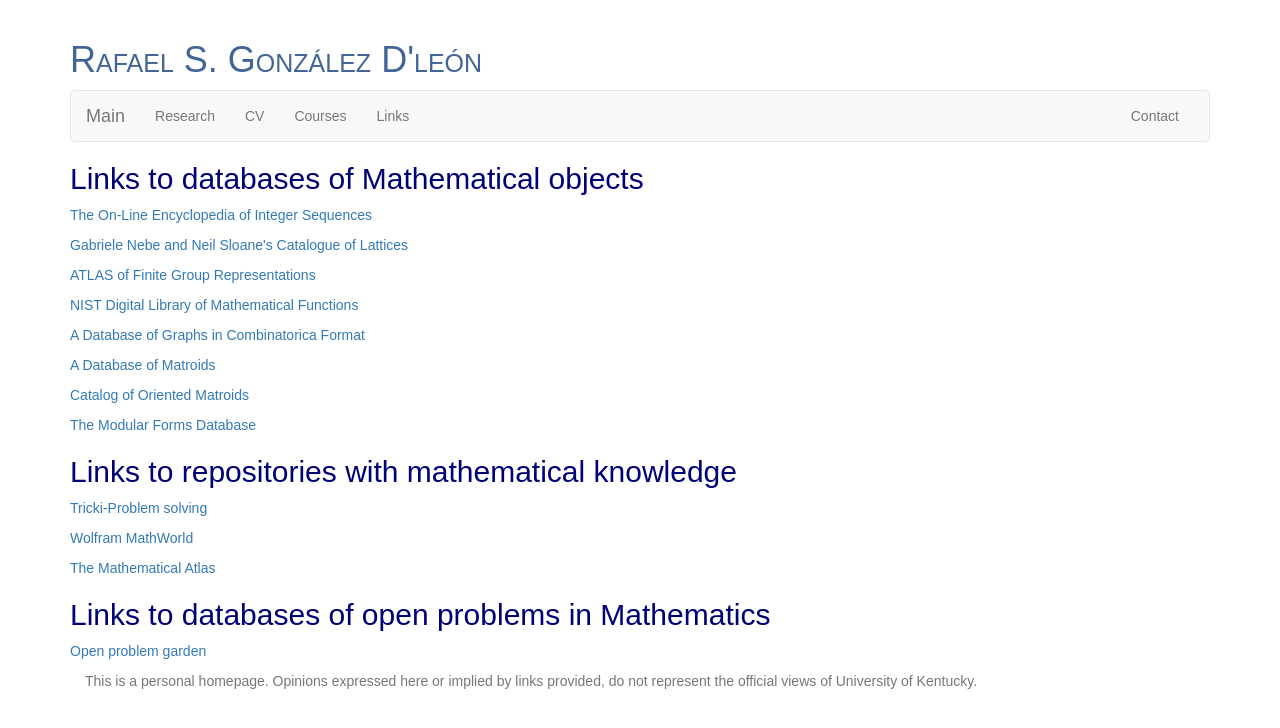
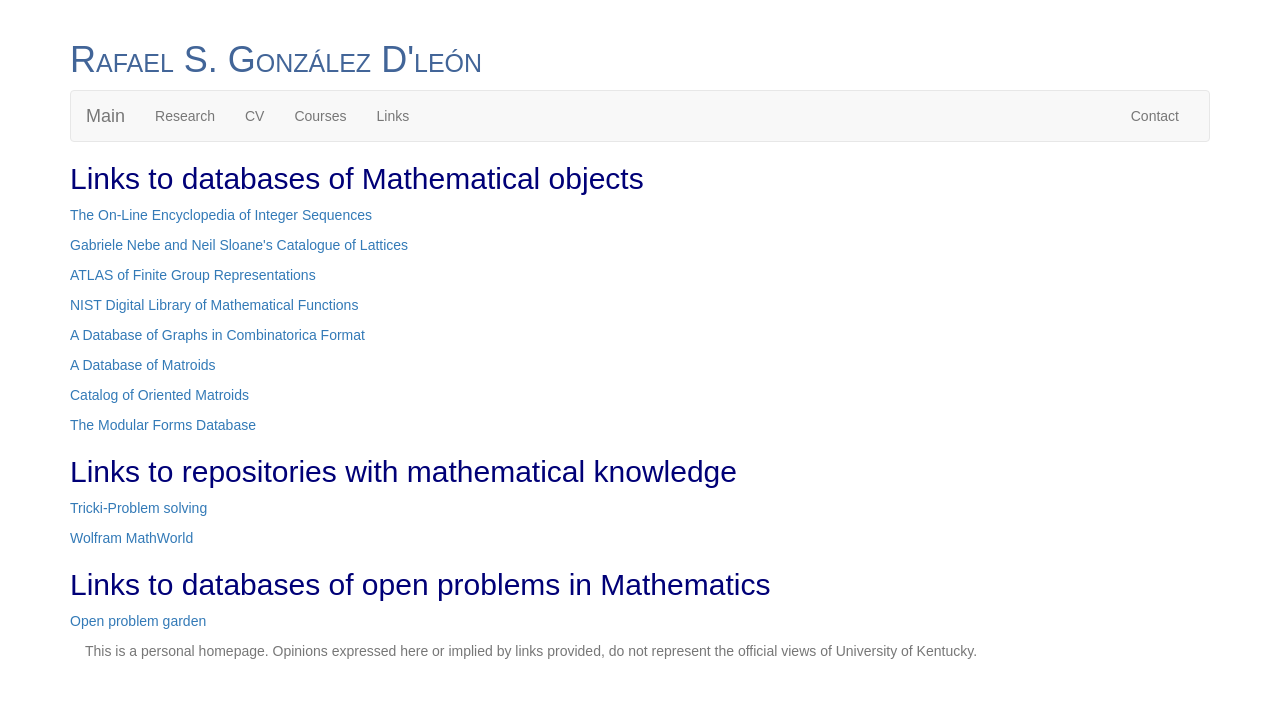
Before and after one commit to rafaeldleon/rafaeldleon.github.io, a Jekyll site: the page built from pages/links.md, in a window 1280 px wide. Shown: the top 728 px of the page. Built offline with Jekyll 4.4.1, drawn with Linux system fonts in a browser that asks for light colours; nearby versions of some CDN libraries.

Commit message:
link removed

```diff
--- a/pages/links.md
+++ b/pages/links.md
@@ -27,7 +27,6 @@ title: Links
 
 <p><a href="http://mathworld.wolfram.com/">Wolfram MathWorld</a></p>
 
-<p><a href="http://www.math-atlas.org/welcome.html">The Mathematical Atlas</a></p>
 
 <h2>Links to databases of open problems in Mathematics</h2>
 
```
